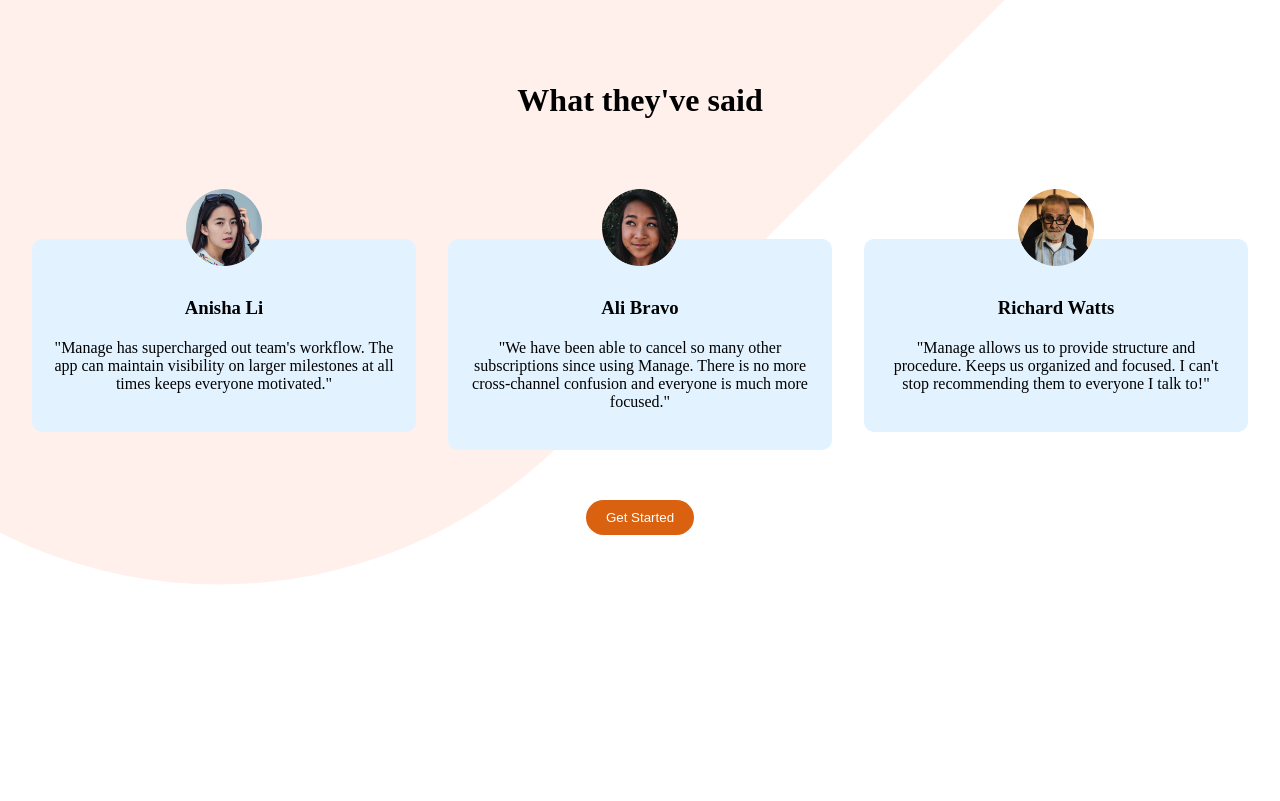
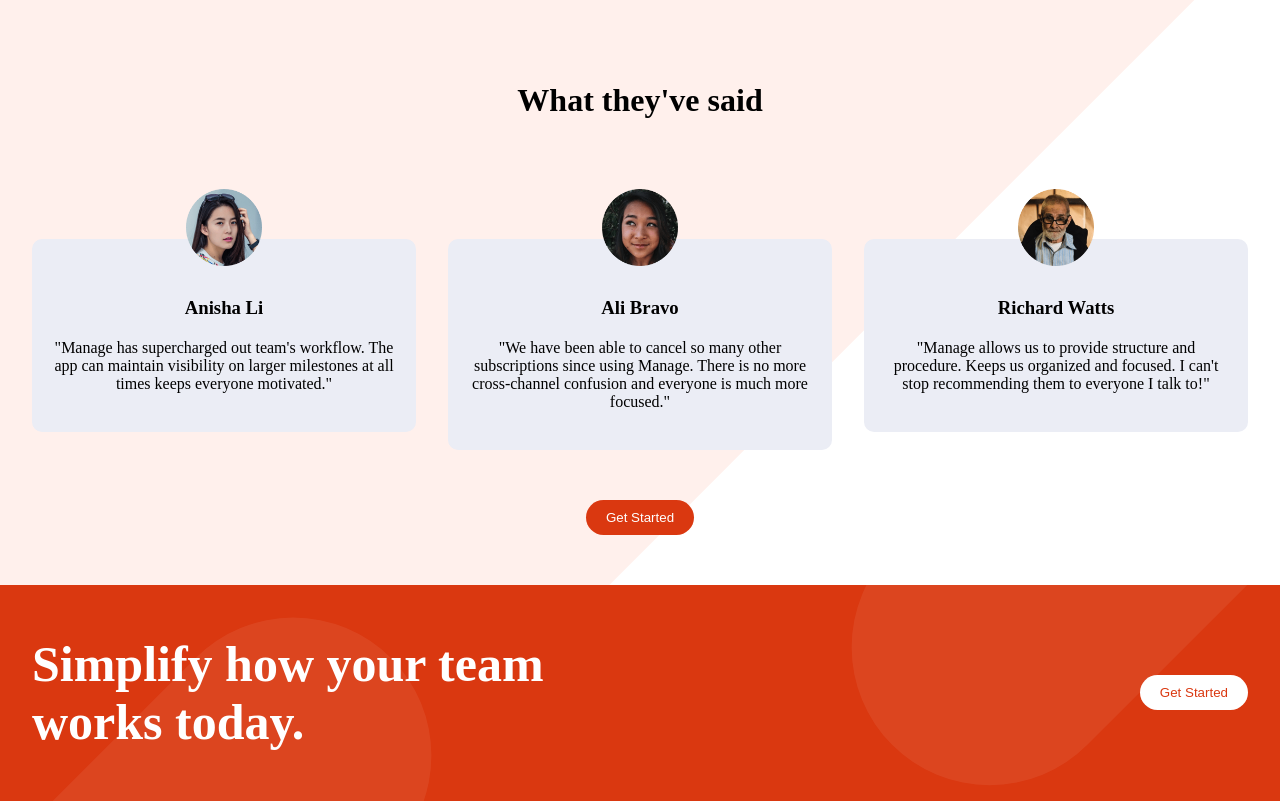
Before and after one commit to BelayAdamu/Manage-landing-page, a website: page index.html in a window 1280 px wide. Shown: the part 1233-2034 px from the top of the page. Before the commit the page ends 1818 px from the top, so only its background shows below. Drawn offline with Linux system fonts and the light colour scheme.

Commit message:
ad_for_action completed

```diff
--- a/index.html
+++ b/index.html
@@ -119,5 +119,11 @@
             </div>
             <div class="action_button no_3"><button>Get Started</button></div>
         </div>
+        <div class="ad_for_action">
+            <div class="ad_section">
+                <h1>Simplify how your team works today.</h1>
+            </div>
+            <div class="action_button no_4"><button>Get Started</button></div>
+        </div>
     </body>
 </html>
--- a/styles/styles.css
+++ b/styles/styles.css
@@ -49,7 +49,7 @@ header{
     color: white;
     border: none;
     border-radius: 20px;
-    background-color: rgb(218, 97, 16);
+    background-color: rgb(218, 56, 16);
     padding-left: 20px;
     padding-right: 20px;
     padding-top: 10px;
@@ -152,7 +152,7 @@ header{
     height: 30px;
     padding: 15px;
     margin-right: 20px;
-    background-color: rgb(218, 97, 16);
+    background-color: rgb(218, 56, 16);
     border-radius: 15px;
     justify-content: center;
 }
@@ -205,7 +205,7 @@ header{
     width: 100%;
 }
 .card_content {
-    background-color: rgb(226, 243, 255);
+    background-color: rgb(235, 237, 245);
     text-align: center;
     border-radius: 10px;
     padding: 10% 5%;
@@ -217,3 +217,28 @@ header{
 .no_3{
     margin: 50px auto;
 }
+.ad_for_action{
+    background-image: url(../images/bg-simplify-section-desktop.svg);
+    background-position: center;
+    background-repeat: no-repeat;
+    background-size: 100% auto;
+    background-color: rgb(218, 56, 16);;
+    padding: 50px 2.5%;
+    display: flex;
+    flex-direction: row;
+    justify-content: space-between;
+}
+.ad_section h1{
+    color: white;
+    font-size: 50px;
+    display: inline-block;
+    width: 70%;
+}
+.no_4{
+    display: flex;
+}
+.no_4 button{
+    background-color: white;
+    color:rgb(218, 56, 16);
+    align-self: center;
+}
```
